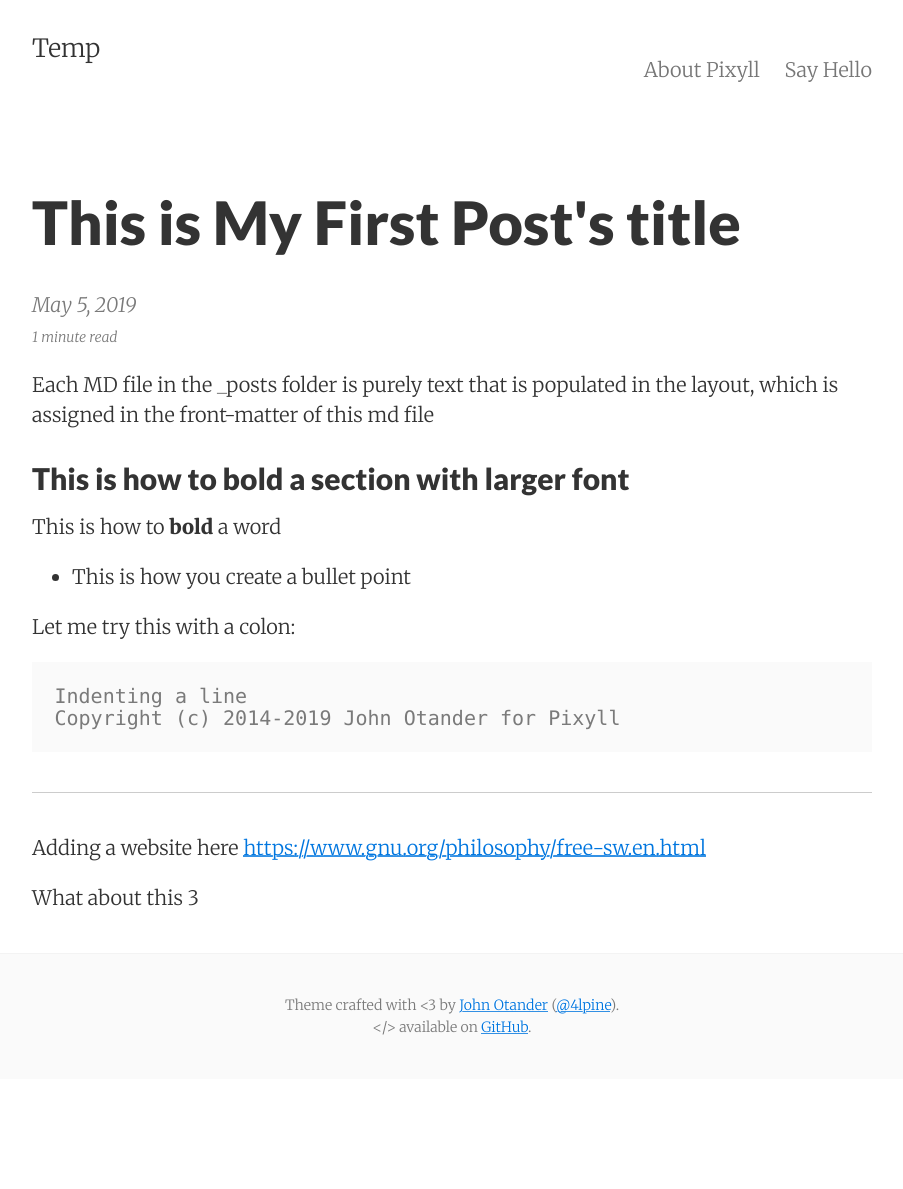
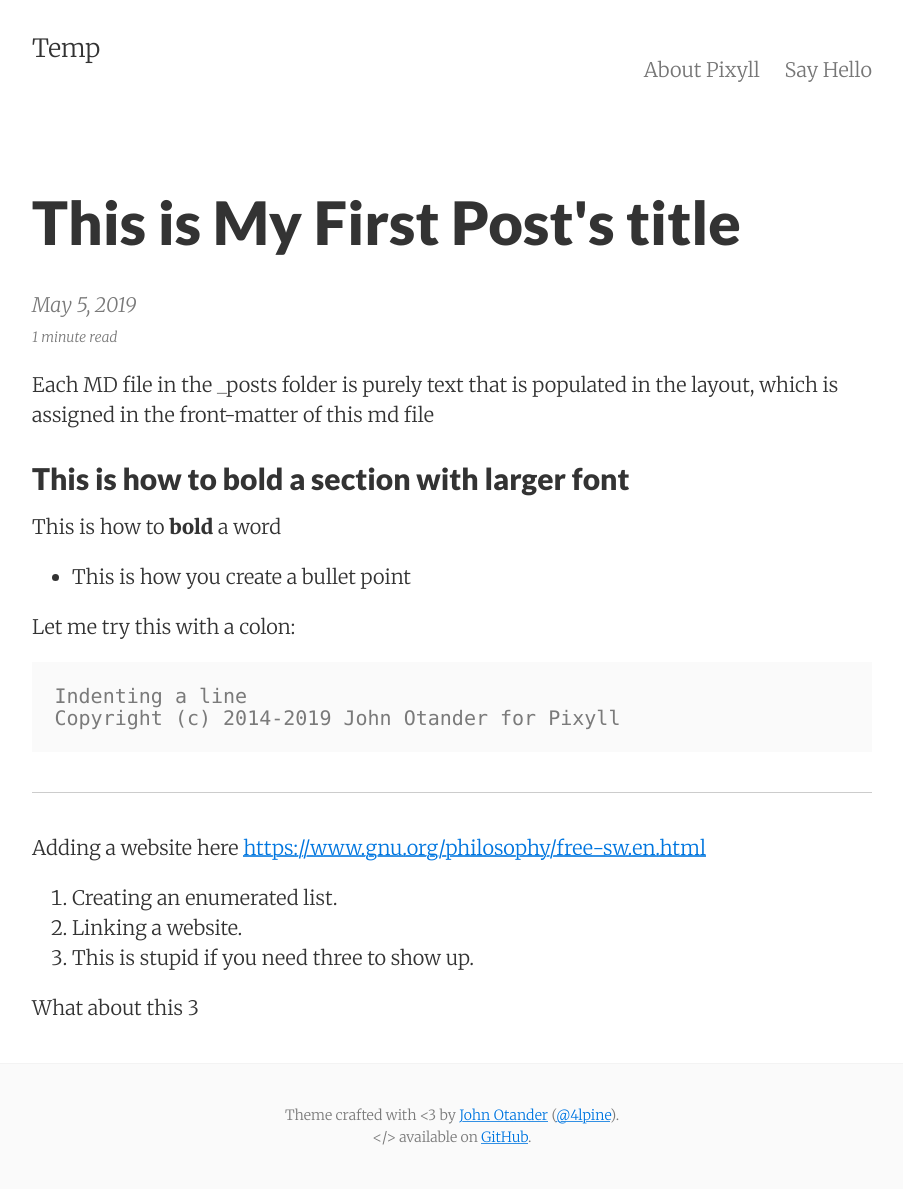
Before and after one commit to palmerco/web_server, a Jekyll site: the page built from _posts/2019-05-05-My-First-Post.md, in a window 1280 px wide. Shown: the whole page, without its empty margins (188-1091 px from the left). Built offline with Jekyll 4.4.1, drawn with Linux system fonts in a browser that asks for light colours; before the commit the page ends 1079 px from its top, so only the background shows below that.

Commit message:
learning
learning

```diff
--- a/_posts/2019-05-05-My-First-Post.md
+++ b/_posts/2019-05-05-My-First-Post.md
@@ -26,8 +26,8 @@ Let me try this with a colon:
 
 Adding a website here <https://www.gnu.org/philosophy/free-sw.en.html>
 
-[^1]: Creating an enumerated list.
-[^2]: Linking a website.
-[^3]: This is stupid if you need three to show up.
+1. Creating an enumerated list.
+2. Linking a website.
+3. This is stupid if you need three to show up.
 
 What about this 3
```
